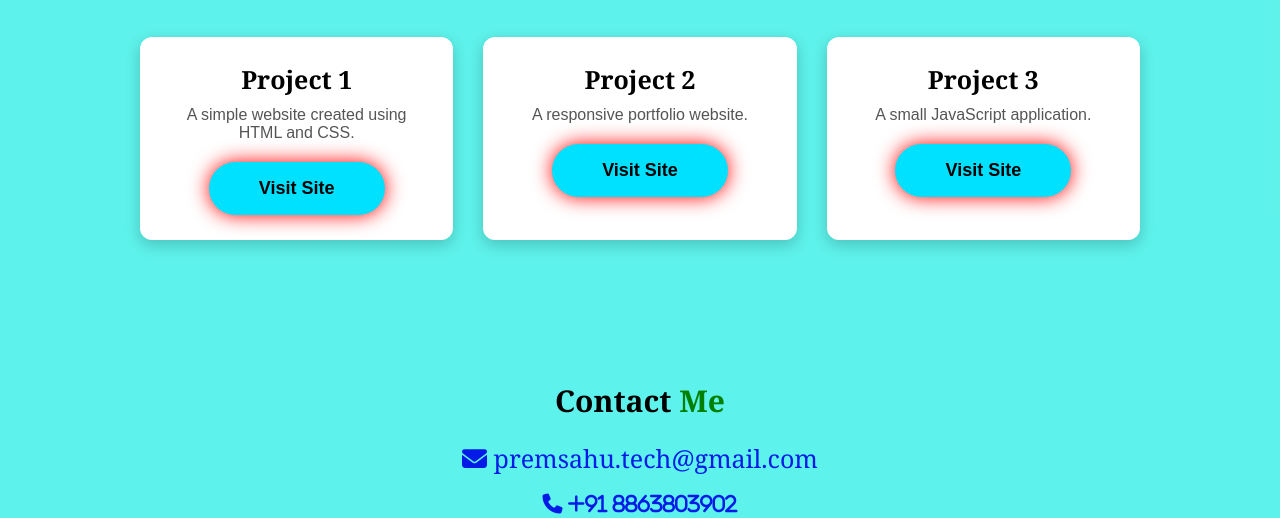
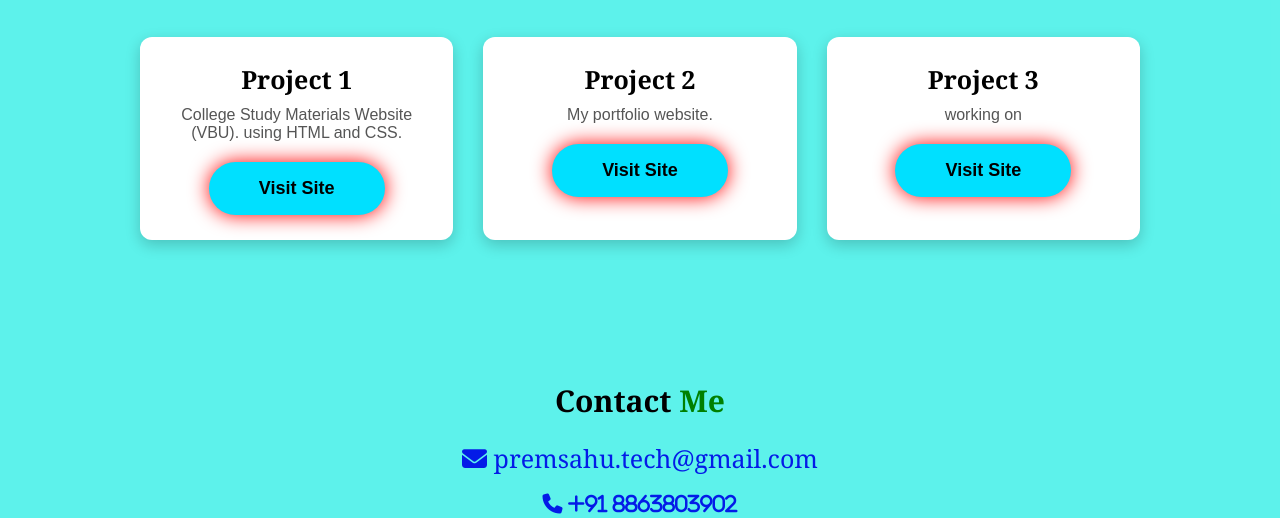
Before and after one commit to PremSahu-dev/My-Portfolio, a plain HTML site: page index.html in a window 1280 px wide. Shown: the part 2327-2845 px from the top of the page. Drawn offline with Linux system fonts and the light colour scheme.

Commit message:
add data

```diff
--- a/index.html
+++ b/index.html
@@ -134,19 +134,19 @@
  <div class="projects-container">
       <div class="project-card">
         <h3>Project 1</h3>
-        <p>A simple website created using HTML and CSS.</p>
-        <button class="site"><a href="#">Visit Site</a></button>
+        <p>College Study Materials Website (VBU). using HTML and CSS.</p>
+        <button class="site"><a href="https://premsahu-dev.github.io/Project/">Visit Site</a></button>
       </div>
 
       <div class="project-card">
         <h3>Project 2</h3>
-        <p>A responsive portfolio website.</p>
-        <button class="site"><a href="#">Visit Site</a></button>
+        <p> My portfolio website.</p>
+        <button class="site"><a href="https://premsahu-dev.github.io/My-Portfolio/">Visit Site</a></button>
       </div>
 
       <div class="project-card">
         <h3>Project 3</h3>
-        <p>A small JavaScript application.</p>
+        <p>working on</p>
         <button class="site"><a href="#">Visit Site</a></button>
       </div>
       </div>
```
